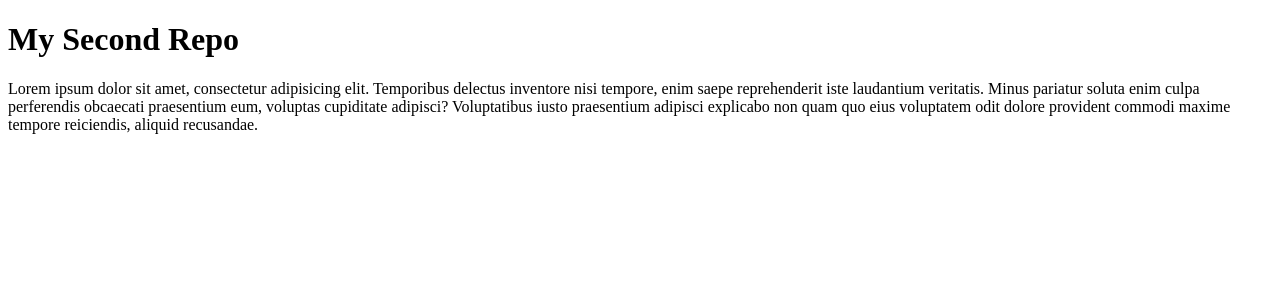
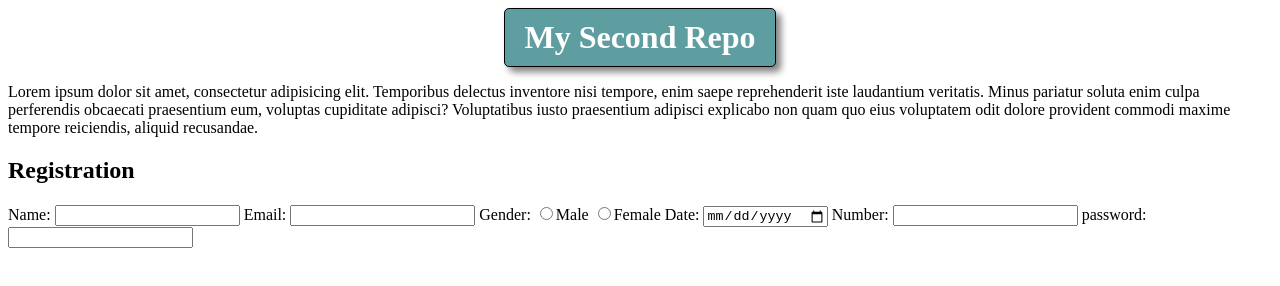
Before and after one commit to Rummansarker/my-second-repo, a plain HTML site: page index.html in a window 1280 px wide. Drawn offline with Linux system fonts and the light colour scheme.

Commit message:
style added

```diff
--- a/index.html
+++ b/index.html
@@ -5,9 +5,27 @@
   <meta http-equiv="X-UA-Compatible" content="IE=edge">
   <meta name="viewport" content="width=device-width, initial-scale=1.0">
   <title>My Second repo</title>
+  <link rel="stylesheet" href="style.css">
 </head>
 <body>
   <h1>My Second Repo</h1>
   <p>Lorem ipsum dolor sit amet, consectetur adipisicing elit. Temporibus delectus inventore nisi tempore, enim saepe reprehenderit iste laudantium veritatis. Minus pariatur soluta enim culpa perferendis obcaecati praesentium eum, voluptas cupiditate adipisci? Voluptatibus iusto praesentium adipisci explicabo non quam quo eius voluptatem odit dolore provident commodi maxime tempore reiciendis, aliquid recusandae.</p>
+
+  <h2>Registration</h2>
+  <form>
+    <label for="name">Name:</label>
+    <input type="text" id="name">
+    <label for="email">Email:</label>
+    <input type="email" id="email">
+    <label for="gender">Gender:</label>
+    <input type="radio" id="gender">Male
+    <input type="radio" id="gender">Female
+    <label for="date">Date:</label>
+    <input type="date" id="date">
+    <label for="number">Number:</label>
+    <input type="number" id="number">
+    <label for="password">password:</label>
+    <input type="Password" id="password">
+  </form>
 </body>
 </html>
--- /dev/null
+++ b/style.css
@@ -0,0 +1,11 @@
+h1  {
+  background-color: cadetblue;
+  color: white;
+  padding: 10px;
+  width: 250px;
+  margin: 0 auto;
+  text-align: center;
+  border: 1px solid black;
+  border-radius: 5px;
+  box-shadow: 5px 5px 7px gray;
+}
```
